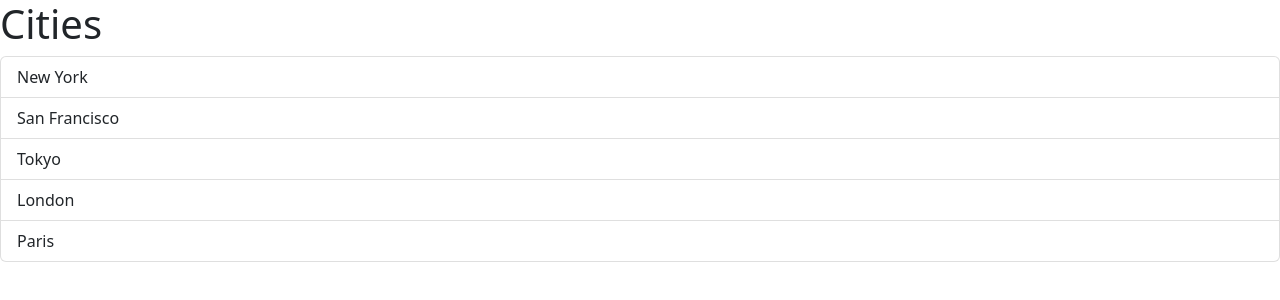
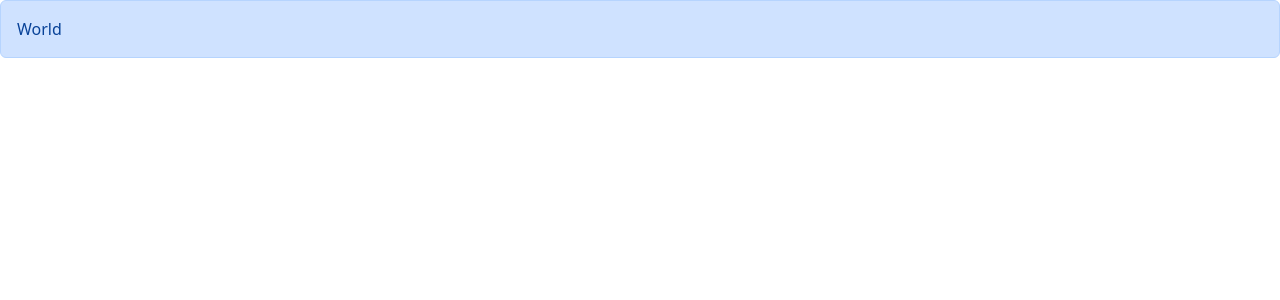
Before and after one commit to AlenKrga/reactApp, a React (Vite) app in the folder react-app/: page / in a window 1280 px wide. Shown: the top 300 px of the page. Built offline with nearby package versions, Linux system fonts and the light colour scheme.

Commit message:
testing passing children

```diff
--- a/react-app/src/App.tsx
+++ b/react-app/src/App.tsx
@@ -1,10 +1,12 @@
-import ListGroup from "./components/ListGroup";
+import Alert from "./components/Alert";
+
 
 function App() {
-  let items = ["New York", "San Francisco", "Tokyo", "London", "Paris"];
+
+
   return (
     <div>
-      <ListGroup items={items} heading="Cities"/>
+   <Alert><span>World</span></Alert>
     </div>
   );
 }
--- /dev/null
+++ b/react-app/src/components/Alert.tsx
@@ -0,0 +1,13 @@
+import { ReactNode } from "react";
+
+interface Props {
+    children:ReactNode;
+}
+
+const Alert = ({children}: Props) => {
+  return (
+    <div className="alert alert-primary">{children}</div>
+  )
+}
+
+export default Alert
--- a/react-app/src/components/ListGroup.tsx
+++ b/react-app/src/components/ListGroup.tsx
@@ -4,9 +4,10 @@
 interface Props {
   items: string[];
   heading:string;
+  onSelectItem: (item: string) => void;
 }
 
-function ListGroup({items, heading}:Props) {
+function ListGroup({items, heading, onSelectItem}:Props) {
 
 
   const [selectedIndex, setSelectedIndex] = useState(-1);
@@ -23,7 +24,9 @@
           <li
             className={selectedIndex === index ? 'list-group-item active' : 'list-group-item'}
             key={item}
-            onClick= {() => {setSelectedIndex(index);}}
+            onClick= {() => {setSelectedIndex(index);
+            onSelectItem(item);
+            }}
           >
 
             {item}
```
